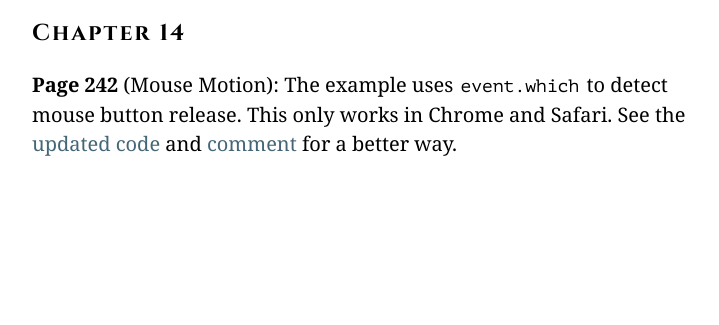
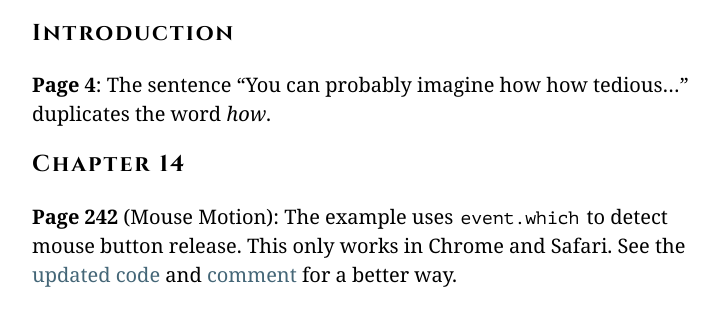
Before and after one commit to marijnh/Eloquent-JavaScript, a website: page html/errata.html in a window 1280 px wide. Shown: the part 201-526 px from the top of the page, without its empty margins (258-977 px from the left). Drawn offline with Linux system fonts and the light colour scheme.

Commit message:
Add errata entry for duplicate 'how' in chapter 0

```diff
--- a/html/errata.html
+++ b/html/errata.html
@@ -17,6 +17,11 @@ errata in the first edition,
 see <a href="http://eloquentjavascript.net/1st_edition/errata.html">this
 page</a>.</p>
 
+<h2>Introduction</h2>
+
+<p><strong>Page 4</strong>: The sentence “You can probably imagine
+how how tedious…” duplicates the word <em>how</em>.</p>
+
 <h2>Chapter 14</h2>
 
 <p><strong>Page 242</strong> (Mouse Motion): The example
```
